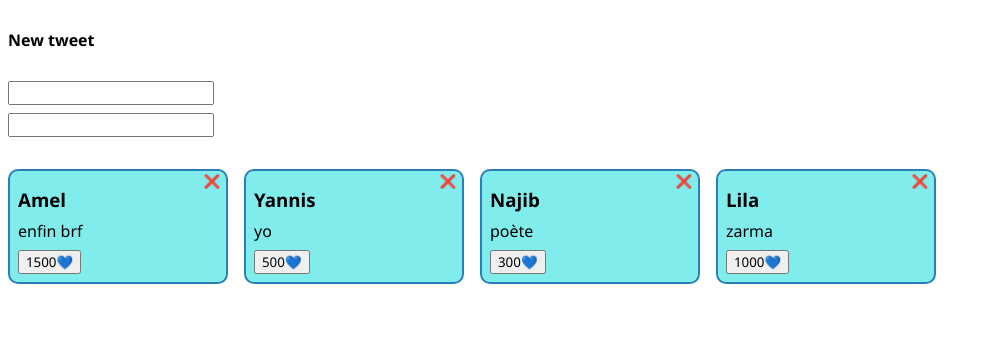
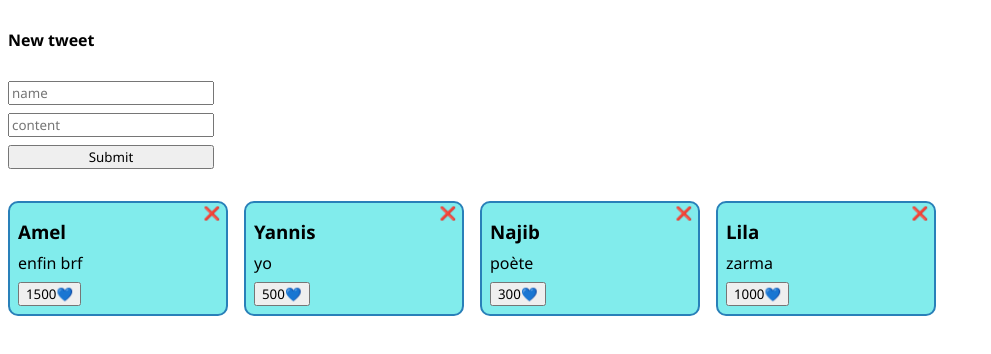
Before and after one commit to MarielleTayri/Cheap-tweet, a React (Vite) app: page / in a window 1280 px wide. Shown: the top 354 px of the page, without its empty margins (0-991 px from the left). Built offline with nearby package versions, Linux system fonts and the light colour scheme.

Commit message:
add submit button and fonction

```diff
--- a/src/App.jsx
+++ b/src/App.jsx
@@ -31,16 +31,21 @@ const DEFAULT_TWEET = [
 function App() {
   const [tweets, setTweets] = useState(DEFAULT_TWEET);
 
+const handleSubmit = () => {
+
+}
+
   const onDelete = (tweetId) => {
     setTweets(curr => curr.filter((tweet) => tweet.id !==tweetId));
   };
 
   return (
     <div>
-      <form className="tweet-form">
+      <form onSubmit={handleSubmit} className="tweet-form">
         <h4>New tweet</h4>
-        <input type="text" name="name" />
-        <input type="content" name="content" />
+        <input placeholder="name" type="text" name="name" />
+        <input placeholder="content" type="content" name="content" />
+        <input type="submit" />
       </form>
 
       <div className="tweet-container">
```
